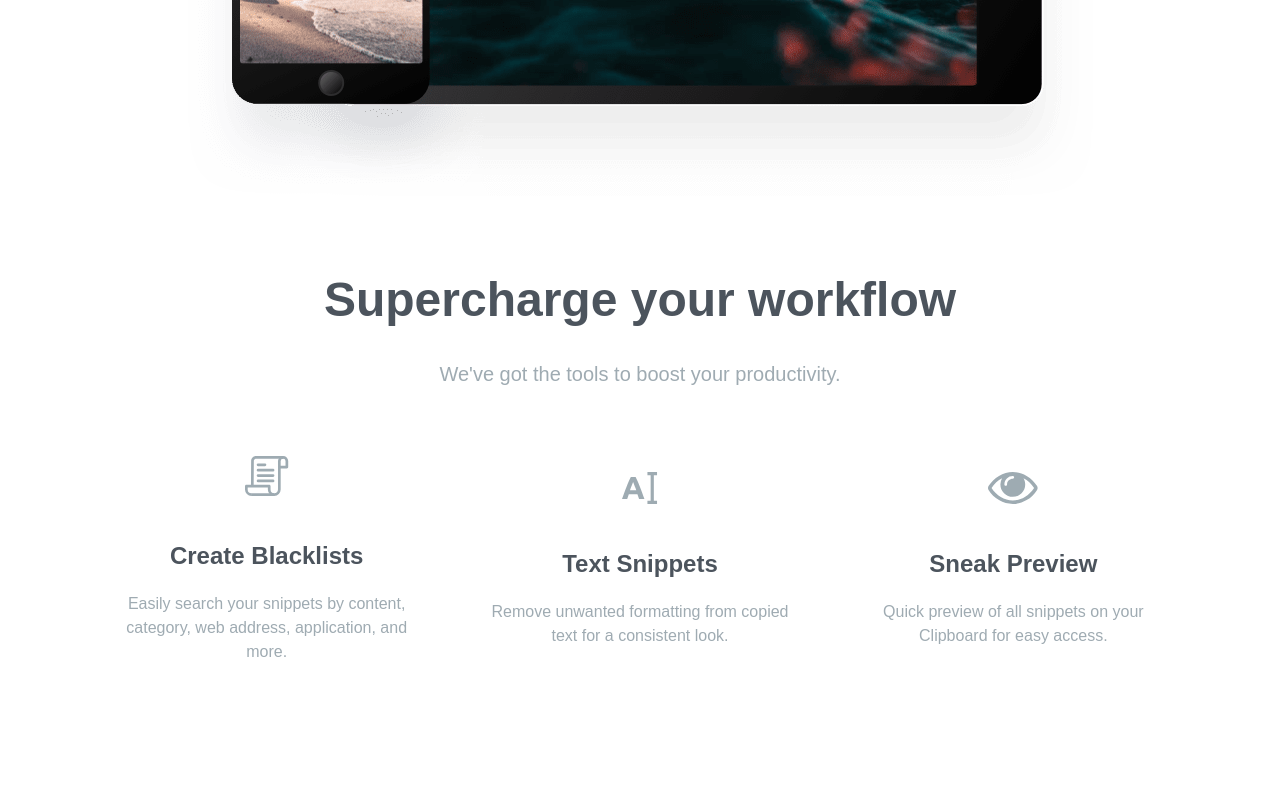
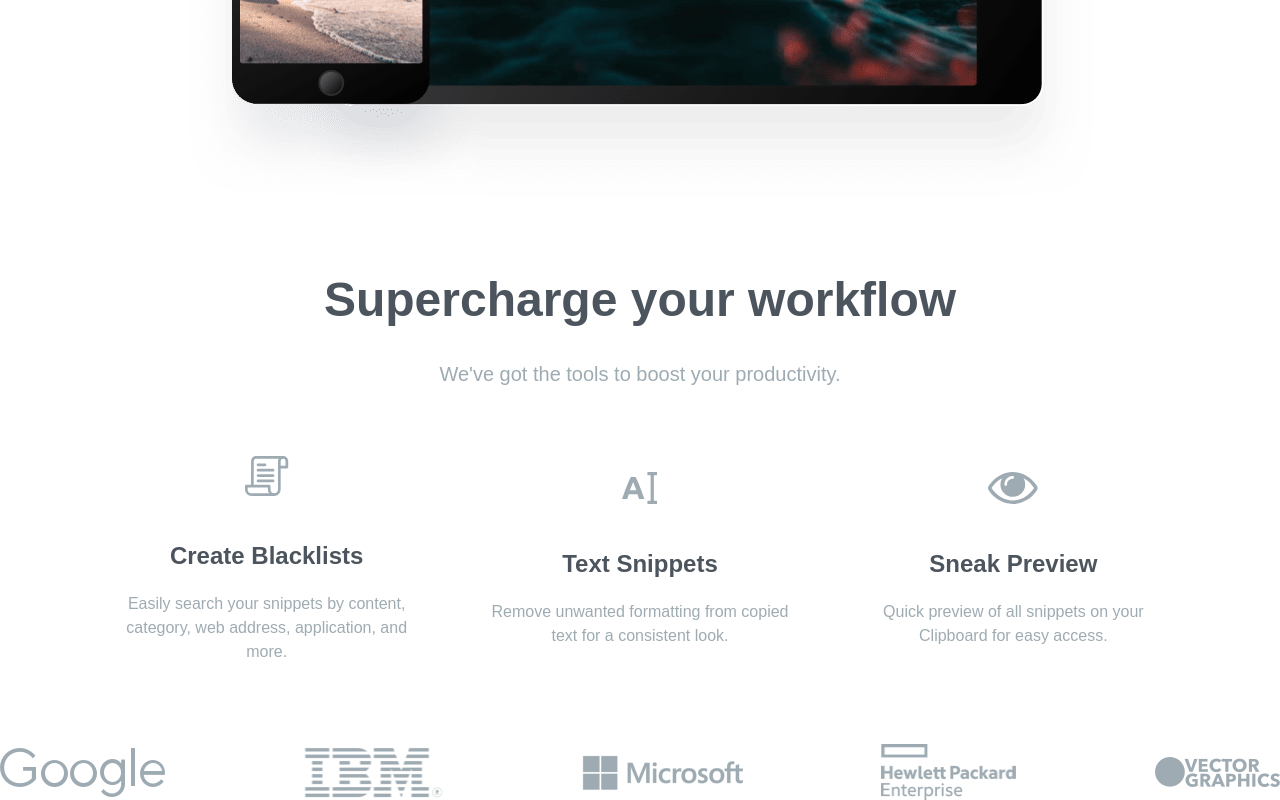
Before and after one commit to btsmith1212/clipboard-website, a website: page index.html in a window 1280 px wide. Shown: the part 2464-3264 px from the top of the page. Before the commit the page ends 3208 px from the top, so only its background shows below. Drawn offline with Linux system fonts and the light colour scheme; a web font is replaced by a local one.

Commit message:
added references section

```diff
--- a/index.html
+++ b/index.html
@@ -122,5 +122,14 @@
             </div>
         </div>
     </section>
+    <section id="references">
+        <div class="flex flex-col items-center justify-between max-w-6xl px-10 mx-auto space-y-16 my-33 md:flex-row md:space-y-0">
+            <img src="images/logo-google.png" alt="">
+            <img src="images/logo-ibm.png" alt="">
+            <img src="images/logo-microsoft.png" alt="">
+            <img src="images/logo-hp.png" alt="">
+            <img src="images/logo-vector-graphics.png" alt="">
+        </div>
+    </section>
 </body>
 </html>
```
